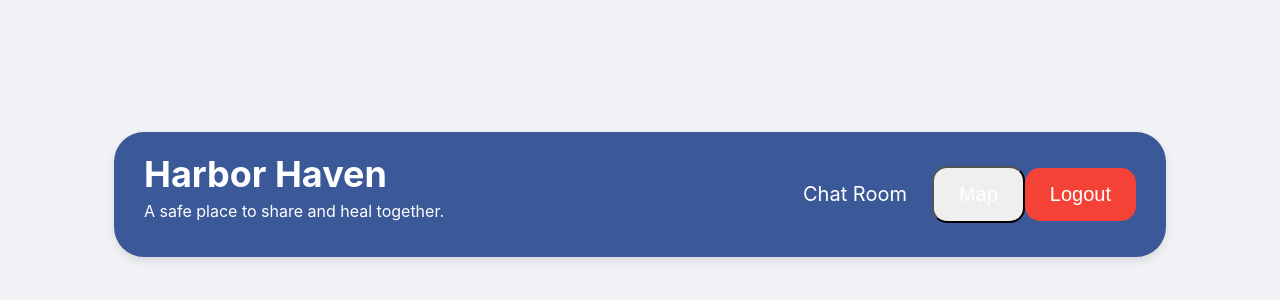
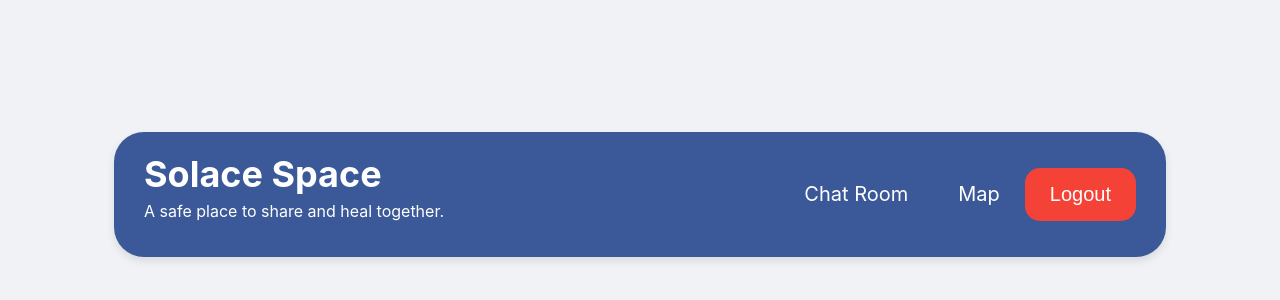
Before and after one commit to ziw224/hack-for-health-2024, a React (Create React App) app: page /mainhome in a window 1280 px wide. Shown: the part 226-526 px from the top of the page. Built offline with nearby package versions, Linux system fonts and the light colour scheme; no server answers; sample sign-in values are in the browser's storage.

Commit message:
fix the map button problem

```diff
--- a/src/pages/mainHome/MainHome.css
+++ b/src/pages/mainHome/MainHome.css
@@ -53,32 +53,6 @@
   background-color: #d32f2f; /* Darker shade on hover */
 }
 
-.mapButton {
-  color: white;
-  text-decoration: none;
-  font-size: 20px;
-  /* Slightly larger font size for readability */
-  padding: 15px 25px;
-  /* Increase padding for a larger clickable area */
-  border-radius: 15px;
-  /* Slightly larger border-radius */
-  transition: background-color 0.3s ease;
-}
-
-.mapButton:hover {
-  background-color: #4b70dd;
-}
-
-/* Additional styles to make it resemble .navLink */
-.mapButton {
-  font-size: 20px;
-  /* Slightly larger font size for readability */
-  padding: 15px 25px;
-  /* Increase padding for a larger clickable area */
-  border-radius: 15px;
-  /* Slightly larger border-radius */
-}
-
 .appName {
   text-align: left;
   color: white;
--- a/src/pages/mainHome/MainHome.js
+++ b/src/pages/mainHome/MainHome.js
@@ -16,23 +16,20 @@ const MainHome = () => {
       // Handle logout error (e.g., display an error message)
     }
   };
-   const redirectToMap = () => {
-    window.location.href = "http://localhost:8080"; // Redirect to the specified URL
-  };
 
   return (
     <div className="mainHome">
       <nav className="navigationBar">
         <div className="appName">
-          <h1>Harbor Haven</h1> {/* Application name */}
+          <h1>Solace Space</h1> {/* Application name */}
           <p>A safe place to share and heal together.</p>
         </div>
         <Link to="/chatroom" className="navLink">
           Chat Room
         </Link>
-        <button onClick={redirectToMap} className="mapButton">
+        <a href="http://localhost:8080" className="navLink">
           Map
-        </button>
+        </a>
         <button onClick={handleLogout} className="logoutButton">
           Logout
         </button>
```
